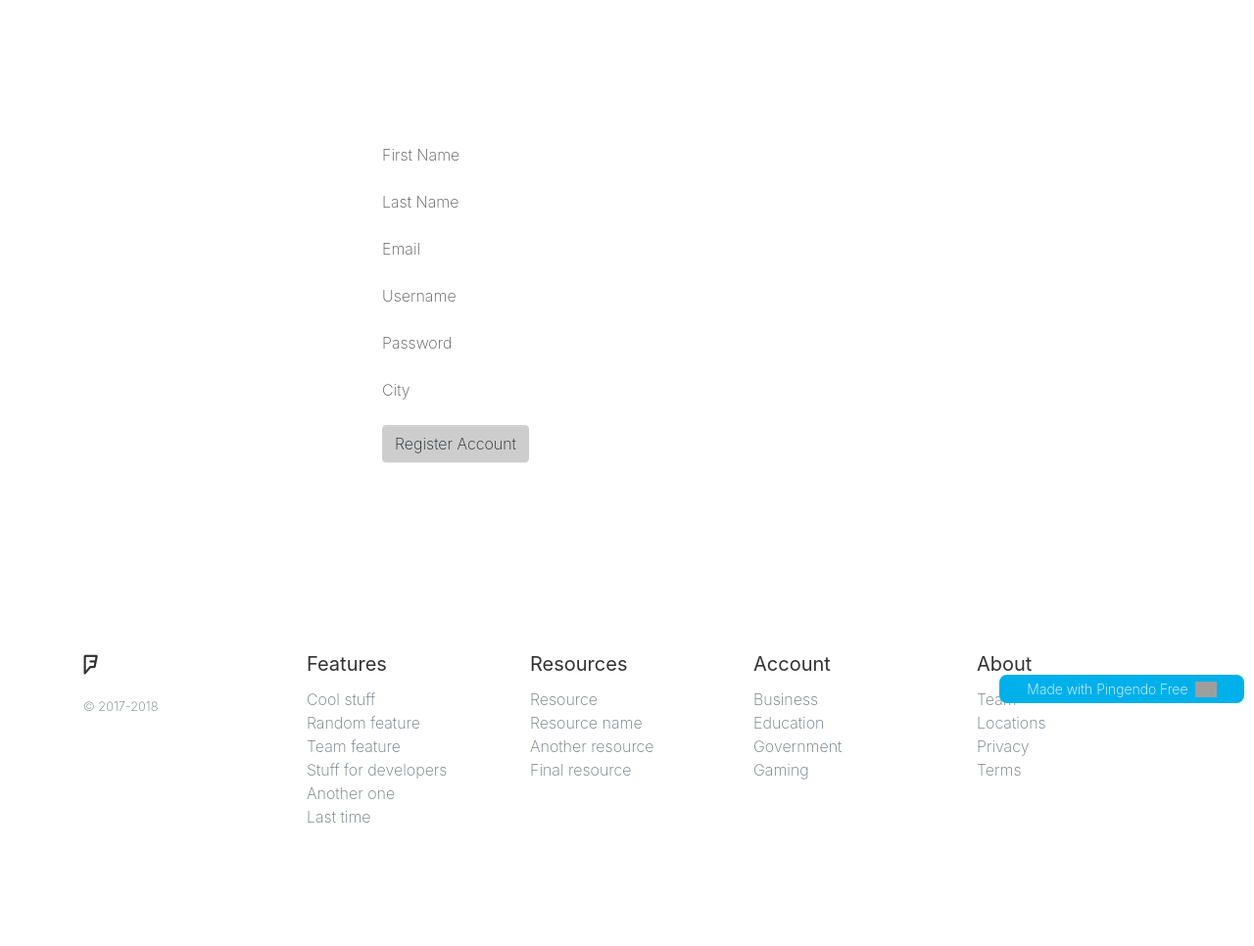
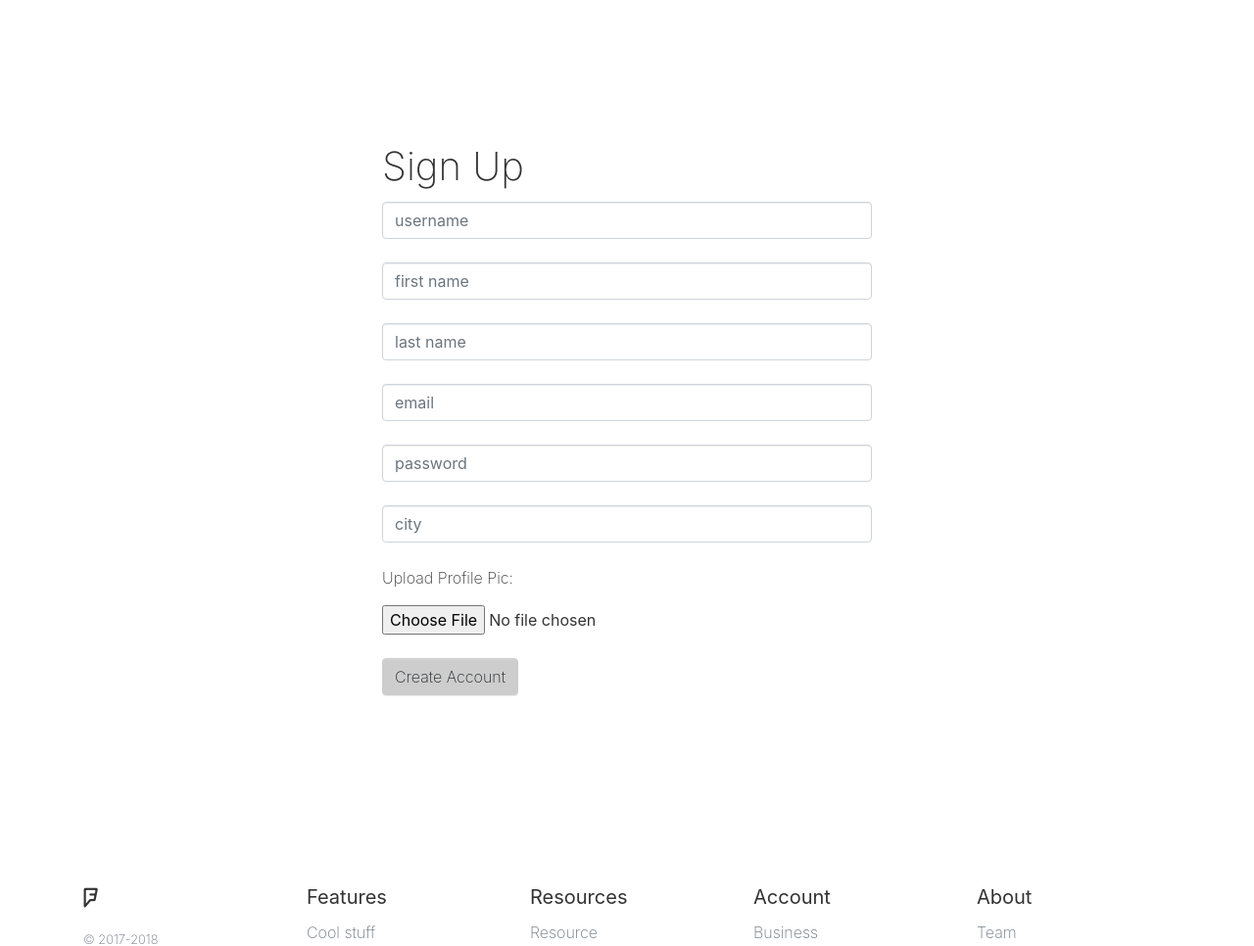
Before and after one commit to M5xThully/CS480_ComicWebsiteProject, a Django app: page /register/ in a window 1280 px wide. Shown: the part 72-1038 px from the top of the page at 98% size. Before the commit the page ends 912 px from the top, so only its background shows below. Run offline with Django 3.2, Linux system fonts and the light colour scheme; some libraries are stand-ins or nearby versions; grey boxes are pictures that could not be loaded.

Commit message:
Update registerpage.html

```diff
--- a/templates/registerpage.html
+++ b/templates/registerpage.html
@@ -42,33 +42,20 @@
       <div class="row">
         <div class="col-md-12">
           <form id ="create_account" method="post" style="opacity: 1;">
+            <h1 class="" >Sign Up</h1>
             {% csrf_token %}
-            <div class ="form-group text-dark">
-              <label for ="{{form.accountfirstname.id_for_label}}">First Name</label>
-              {{ form.accountfirstname }}
-            </div>
-            <div class ="form-group text-dark">
-              <label for ="{{form.accountlastname.id_for_label}}">Last Name</label>
-              {{ form.accountlastname }}
-            </div>
-            <div class ="form-group text-dark">
-              <label for ="{{form.accountemail.id_for_label}}">Email</label>
-              {{ form.accountemail }}
-            </div>
-            <div class ="form-group text-dark">
-              <label for ="{{form.accountusername.id_for_label}}">Username</label>
-              {{ form.accountusername }}
-            </div>
-            <div class ="form-group text-dark">
-              <label for ="{{form.accountpassword.id_for_label}}">Password</label>
-              {{ form.accountpassword }}
-            </div>
-            <div class ="form-group text-dark">
-              <label for ="{{form.accountcity.id_for_label}}">City</label>
-              {{ form.accountcity }}
-            </div>
 
-            <button type="submit" class="btn btn-primary">Register Account
+            {{ user_form.username }} <br>
+            {{ user_form.first_name }} <br>
+            {{ user_form.last_name }} <br>
+            {{ user_form.email }} <br>
+            {{ user_form.password }} <br>
+
+            {{ profile_form.usercity }} <br>
+            <p class="" >Upload Profile Pic:</p>
+            {{ profile_form.profpic }} <br> <br>
+
+            <button type="submit" class="btn btn-primary">Create Account
               <br> </button>
           </form>
         </div>
@@ -170,9 +157,6 @@
   <script src="https://code.jquery.com/jquery-3.2.1.slim.min.js" integrity="sha384-KJ3o2DKtIkvYIK3UENzmM7KCkRr/rE9/Qpg6aAZGJwFDMVNA/GpGFF93hXpG5KkN" crossorigin="anonymous"></script>
   <script src="https://cdnjs.cloudflare.com/ajax/libs/popper.js/1.12.9/umd/popper.min.js" integrity="sha384-ApNbgh9B+Y1QKtv3Rn7W3mgPxhU9K/ScQsAP7hUibX39j7fakFPskvXusvfa0b4Q" crossorigin="anonymous"></script>
   <script src="https://maxcdn.bootstrapcdn.com/bootstrap/4.0.0/js/bootstrap.min.js" integrity="sha384-JZR6Spejh4U02d8jOt6vLEHfe/JQGiRRSQQxSfFWpi1MquVdAyjUar5+76PVCmYl" crossorigin="anonymous"></script>
-  <pingendo onclick="window.open('https://pingendo.com/', '_blank')" style="cursor:pointer;position: fixed;bottom: 10px;right:10px;padding:4px;background-color: #00b0eb;border-radius: 8px; width:250px;display:flex;flex-direction:row;align-items:center;justify-content:center;font-size:14px;color:white">Made with Pingendo Free&nbsp;&nbsp;
-    <img src="https://pingendo.com/site-assets/Pingendo_logo_big.png" class="d-block" alt="Pingendo logo" height="16">
-  </pingendo>
 </body>
 
 </html>
```
